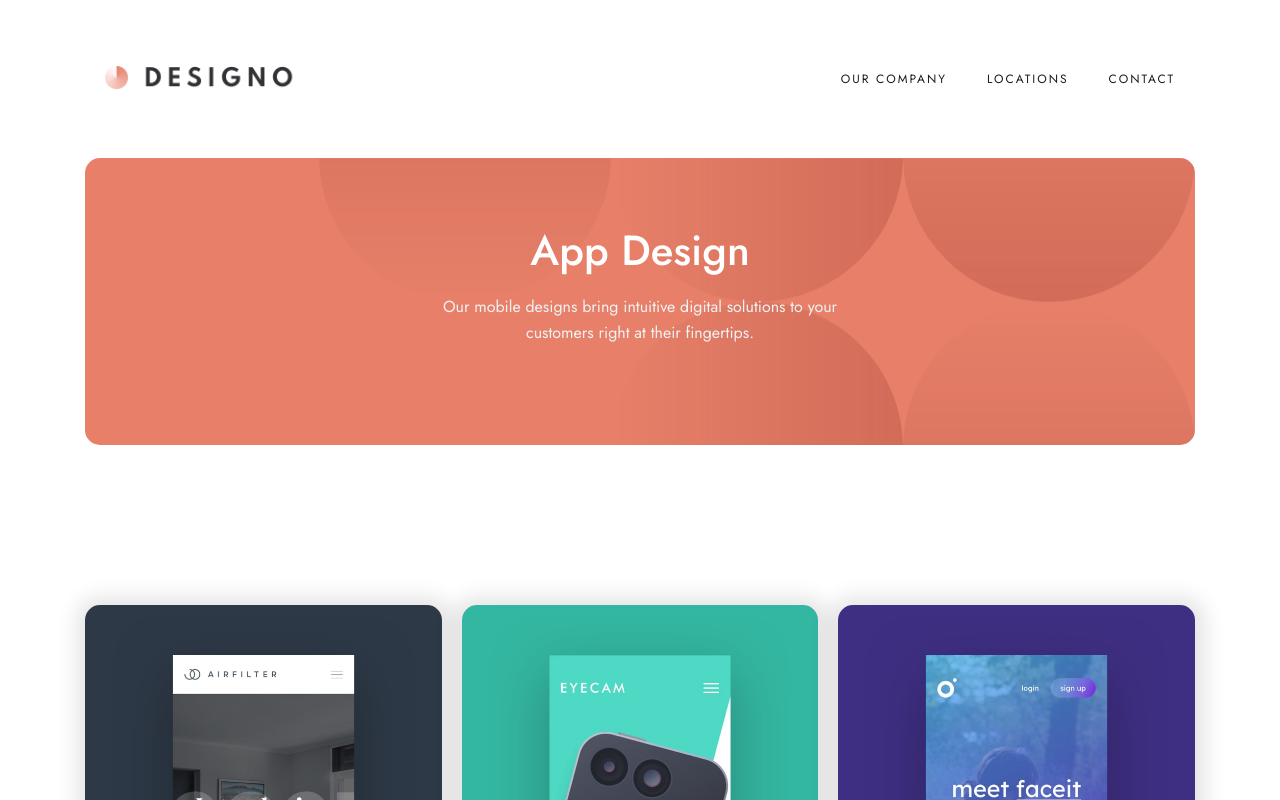
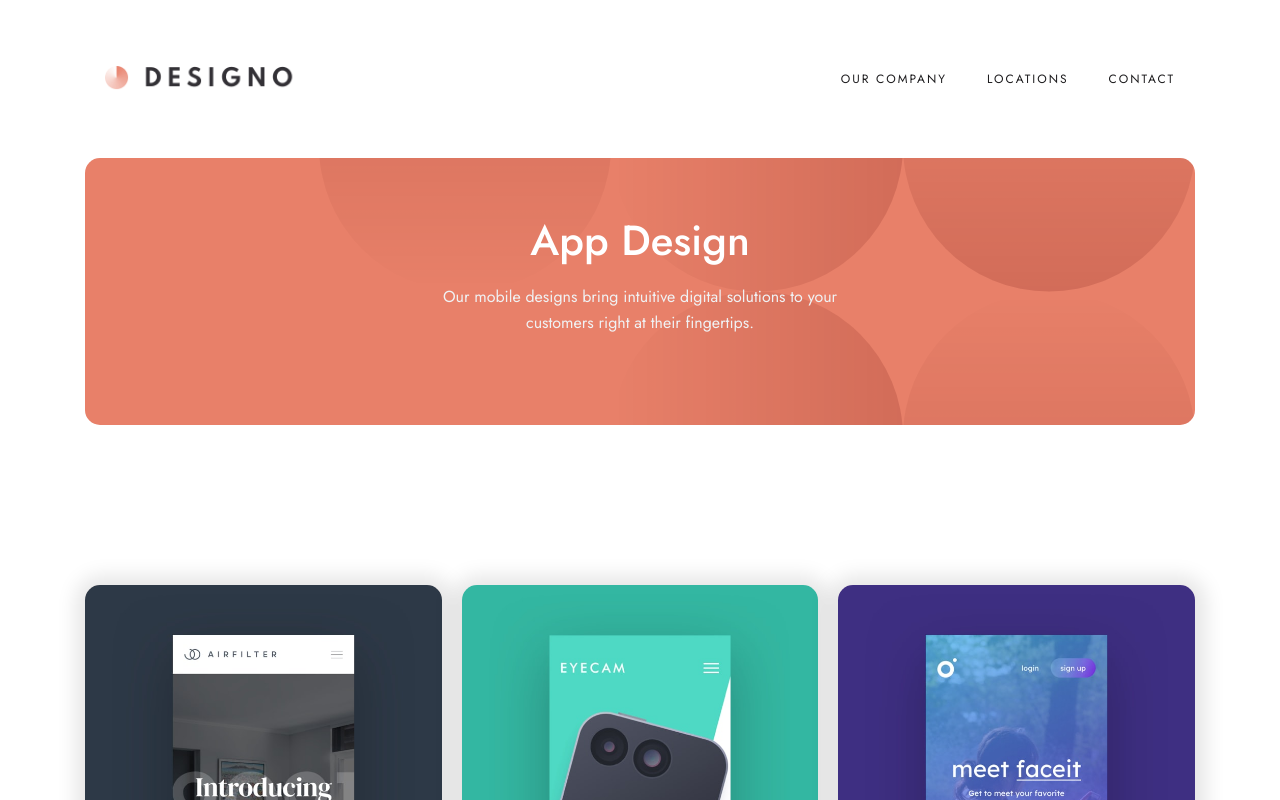
Before and after one commit to jarekTerejko/designo-multipage, a React (Create React App) app: page /app-design in a window 1280 px wide. Shown: the top 800 px of the page. Built offline with nearby package versions, Linux system fonts and the light colour scheme.

Commit message:
change padding

```diff
--- a/src/components/HeaderDesign/HeaderDesignElements.js
+++ b/src/components/HeaderDesign/HeaderDesignElements.js
@@ -13,7 +13,7 @@ export const HeaderDesignInnnerWrapper = styled.div`
   flex-direction: column;
   background: var(--peach);
   border-radius: 1.5rem;
-  padding: 7rem 9rem;
+  padding: 3rem 2rem;
   overflow: hidden;
   min-height: 26.7rem;
 
```
